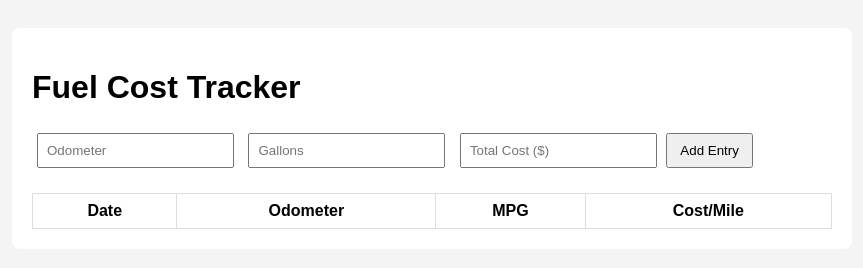
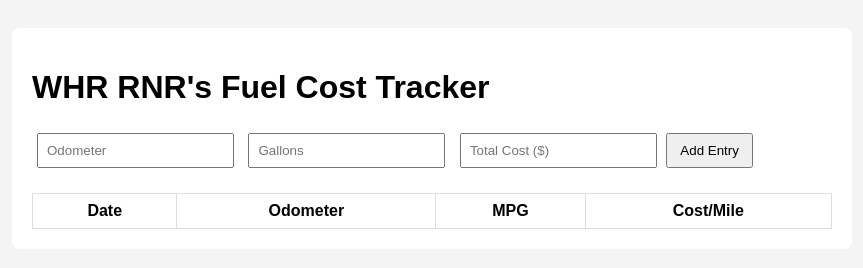
Before and after one commit to chris96/WHRRNR-Tracker, a website: page public/index.html in a window 1280 px wide. Shown: the whole page, without its empty margins (208-1071 px from the left). Drawn offline with Linux system fonts and the light colour scheme; no server answers.

Commit message:
updated page title

```diff
--- a/public/index.html
+++ b/public/index.html
@@ -8,7 +8,7 @@
 </head>
 <body>
   <div class="container">
-    <h1>Fuel Cost Tracker</h1>
+    <h1>WHR RNR's Fuel Cost Tracker</h1>
 
     <form id="fuelForm">
       <input type="number" id="odometer" placeholder="Odometer" required />
```
